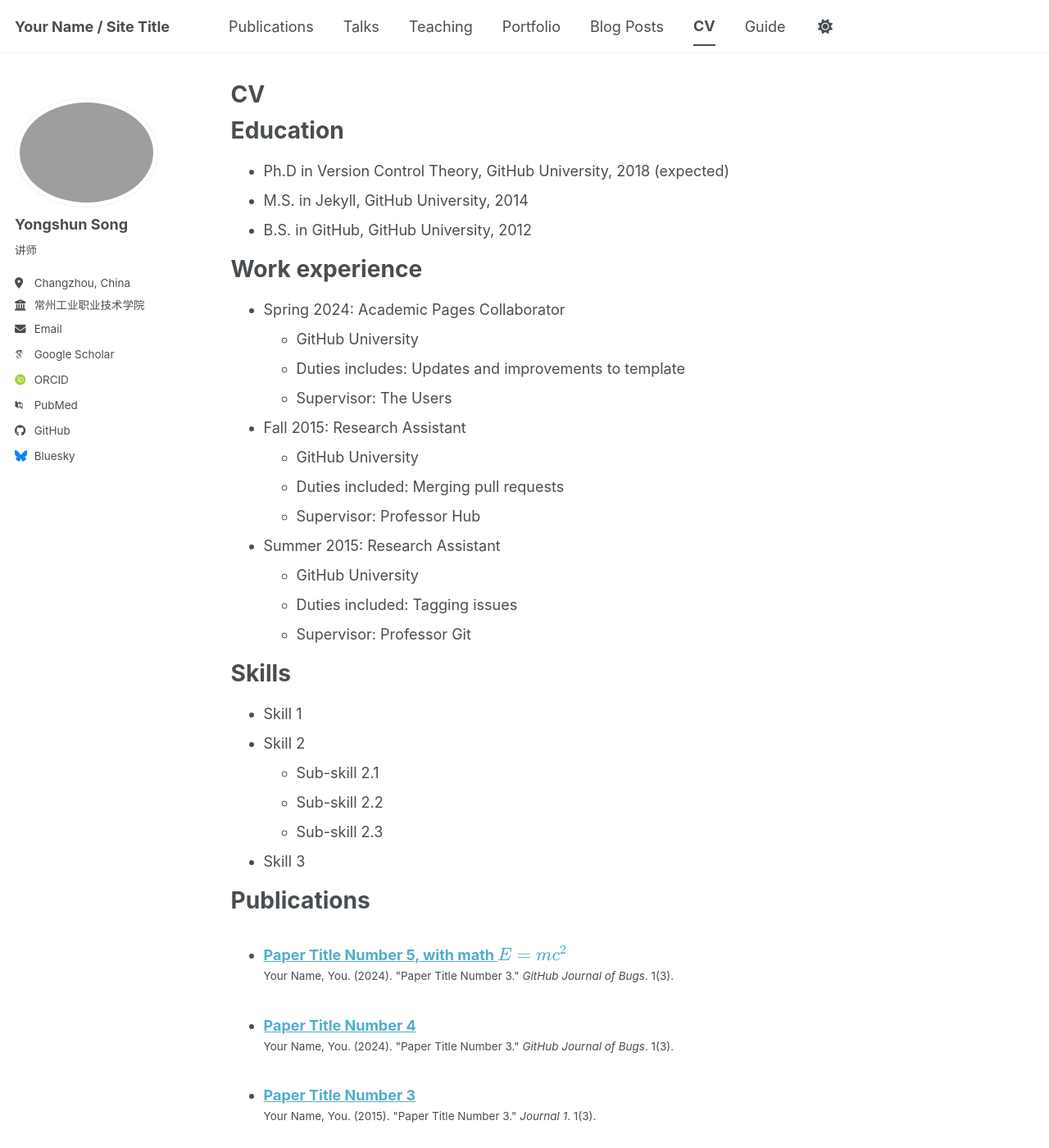
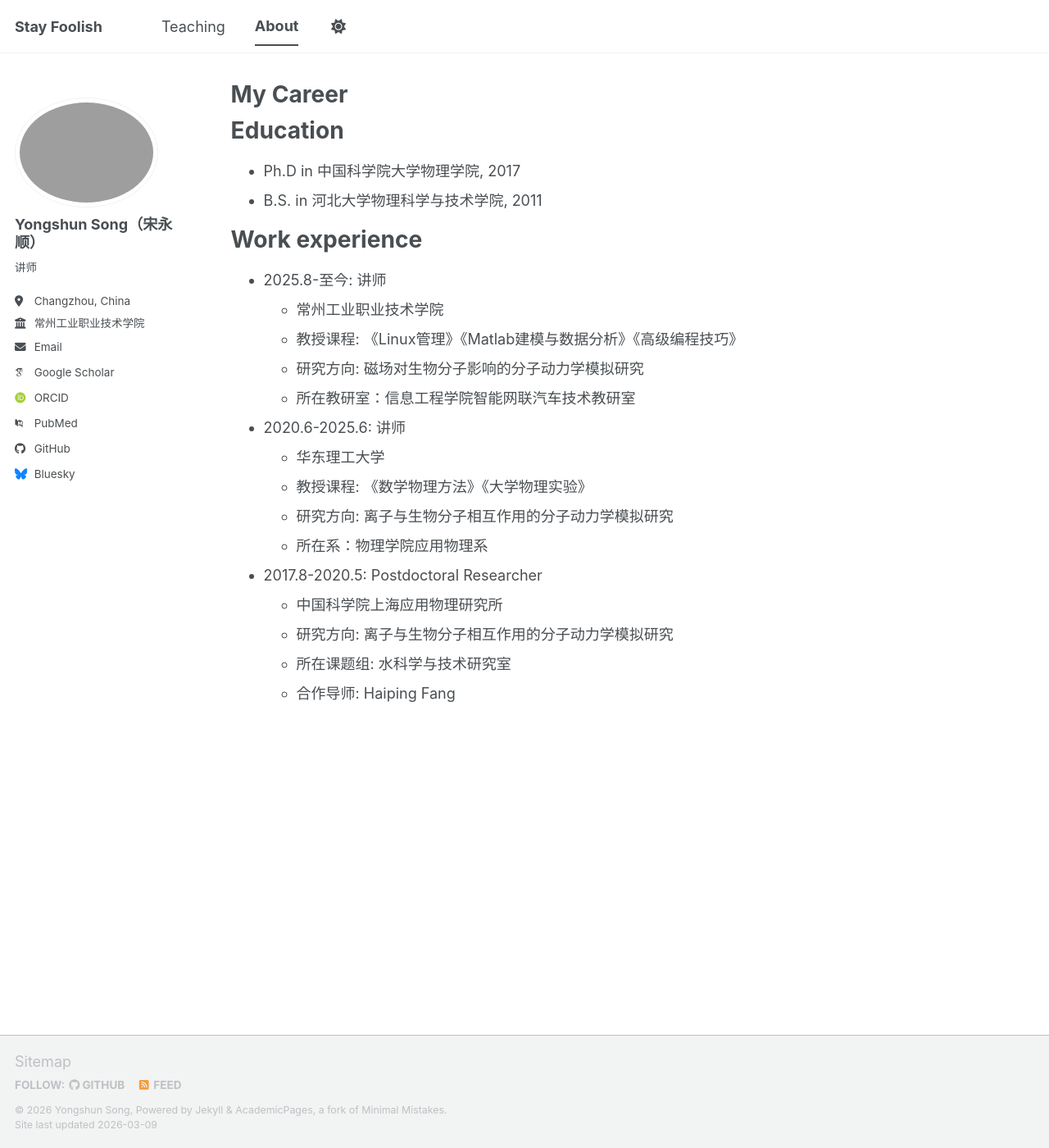
Before and after one commit to songyongshun/songyongshun.github.io, a Jekyll site: the page built from _pages/cv.md, in a window 1280 px wide and 1400 px high. Shown: the whole window at 82% size. Built offline with Jekyll 4.4.1, drawn with Linux system fonts in a browser that asks for light colours; some web fonts are replaced; a script bundle is joined from its source files by our own code; library files that are not in the unit come from our copies; some of the changed text lies outside the part shown.

Commit message:
添加个人的信息

```diff
--- a/_config.yml
+++ b/_config.yml
@@ -9,9 +9,9 @@
 # Basic Site Settings
 locale                   : "en-US"
 site_theme               : "default" # The available themes options are "default", "air", "sunrise", "mint", "dirt" and "contrast"
-title                    : "Your Name / Site Title"
+title                    : "Stay Foolish"
 title_separator          : "-"
-name                     : &name "Your Name"
+name                     : &name "Yongshun Song"
 description              : &description "Your Name's academic portfolio"   # Update this with a general description of your site, this is the default if not overridden by a page
 url                      : https://songyongshun.github.io # The base hostname & protocol for your site e.g. "https://[your GitHub username].github.io",
                                                            # or if you already have some other page hosted on Github then use "https://[your GitHub username].github.io/[Your Repo Name]"
@@ -24,7 +24,7 @@ repository               : "songyongshun/songyongshun.github.io"
 author:
   # Biographic information
   avatar           : "profile.png"
-  name             : "Yongshun Song"
+  name             : "Yongshun Song（宋永顺）"
   pronouns         : # example: "she/her"
   bio              : "讲师"
   location         : "Changzhou, China"
--- a/_data/navigation.yml
+++ b/_data/navigation.yml
@@ -8,26 +8,26 @@
 #      Markdown formatted page while the second is generated using JSON.
 
 main:
-  - title: "Publications"
-    url: /publications/
+#  - title: "Publications"
+#    url: /publications/
 
-  - title: "Talks"
-    url: /talks/
+#  - title: "Talks"
+#    url: /talks/
 
   - title: "Teaching"
     url: /teaching/
 
-  - title: "Portfolio"
-    url: /portfolio/
+#  - title: "Portfolio"
+#    url: /portfolio/
 
-  - title: "Blog Posts"
-    url: /year-archive/
+#  - title: "Blog Posts"
+#    url: /year-archive/
 
-  - title: "CV"
+  - title: "About"
     url: /cv/
 
   # - title: "CV"
   #   url: /cv-json/
 
-  - title: "Guide"
-    url: /markdown/
+#  - title: "Guide"
+#    url: /markdown/
--- a/_pages/cv.md
+++ b/_pages/cv.md
@@ -1,6 +1,6 @@
 ---
 layout: archive
-title: "CV"
+title: "My Career"
 permalink: /cv/
 author_profile: true
 redirect_from:
@@ -11,54 +11,25 @@ redirect_from:
 
 Education
 ======
-* Ph.D in Version Control Theory, GitHub University, 2018 (expected)
-* M.S. in Jekyll, GitHub University, 2014
-* B.S. in GitHub, GitHub University, 2012
+* Ph.D in 中国科学院大学物理学院, 2017
+* B.S. in 河北大学物理科学与技术学院, 2011
 
 Work experience
 ======
-* Spring 2024: Academic Pages Collaborator
-  * GitHub University
-  * Duties includes: Updates and improvements to template
-  * Supervisor: The Users
+* 2025.8-至今: 讲师
+  * 常州工业职业技术学院
+  * 教授课程: 《Linux管理》《Matlab建模与数据分析》《高级编程技巧》
+  * 研究方向: 磁场对生物分子影响的分子动力学模拟研究
+  * 所在教研室：信息工程学院智能网联汽车技术教研室
 
-* Fall 2015: Research Assistant
-  * GitHub University
-  * Duties included: Merging pull requests
-  * Supervisor: Professor Hub
+* 2020.6-2025.6: 讲师
+  * 华东理工大学
+  * 教授课程: 《数学物理方法》《大学物理实验》
+  * 研究方向: 离子与生物分子相互作用的分子动力学模拟研究
+  * 所在系：物理学院应用物理系
 
-* Summer 2015: Research Assistant
-  * GitHub University
-  * Duties included: Tagging issues
-  * Supervisor: Professor Git
-
-Skills
-======
-* Skill 1
-* Skill 2
-  * Sub-skill 2.1
-  * Sub-skill 2.2
-  * Sub-skill 2.3
-* Skill 3
-
-Publications
-======
-  <ul>{% for post in site.publications reversed %}
-    {% include archive-single-cv.html %}
-  {% endfor %}</ul>
-
-Talks
-======
-  <ul>{% for post in site.talks reversed %}
-    {% include archive-single-talk-cv.html  %}
-  {% endfor %}</ul>
-
-Teaching
-======
-  <ul>{% for post in site.teaching reversed %}
-    {% include archive-single-cv.html %}
-  {% endfor %}</ul>
-
-Service and leadership
-======
-* Currently signed in to 43 different slack teams
+* 2017.8-2020.5: Postdoctoral Researcher
+  * 中国科学院上海应用物理研究所
+  * 研究方向: 离子与生物分子相互作用的分子动力学模拟研究
+  * 所在课题组: 水科学与技术研究室
+  * 合作导师: Haiping Fang
```
Also changed, not shown: _pages/about.md (+22 -43 lines), _teaching/2015-spring-teaching-2.md (deleted, +0 -20 lines), _teaching/2026-spring-teaching-1.md (renamed from _teaching/2014-spring-teaching-1.md, +5 -5 lines), about/2026-03-01-about.md (added, +11 -0 lines), images/profile.jpg (added), 1 other file.
